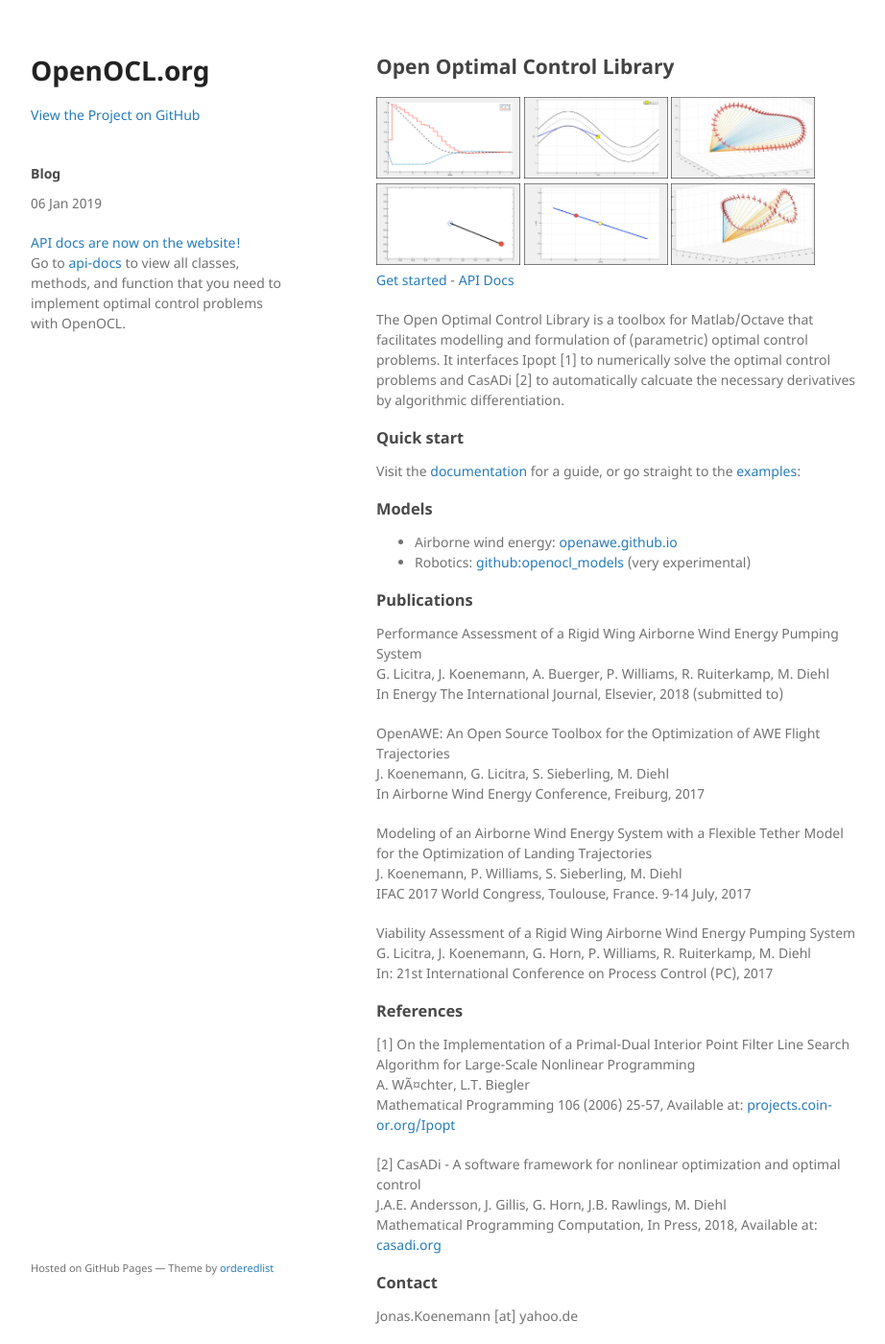
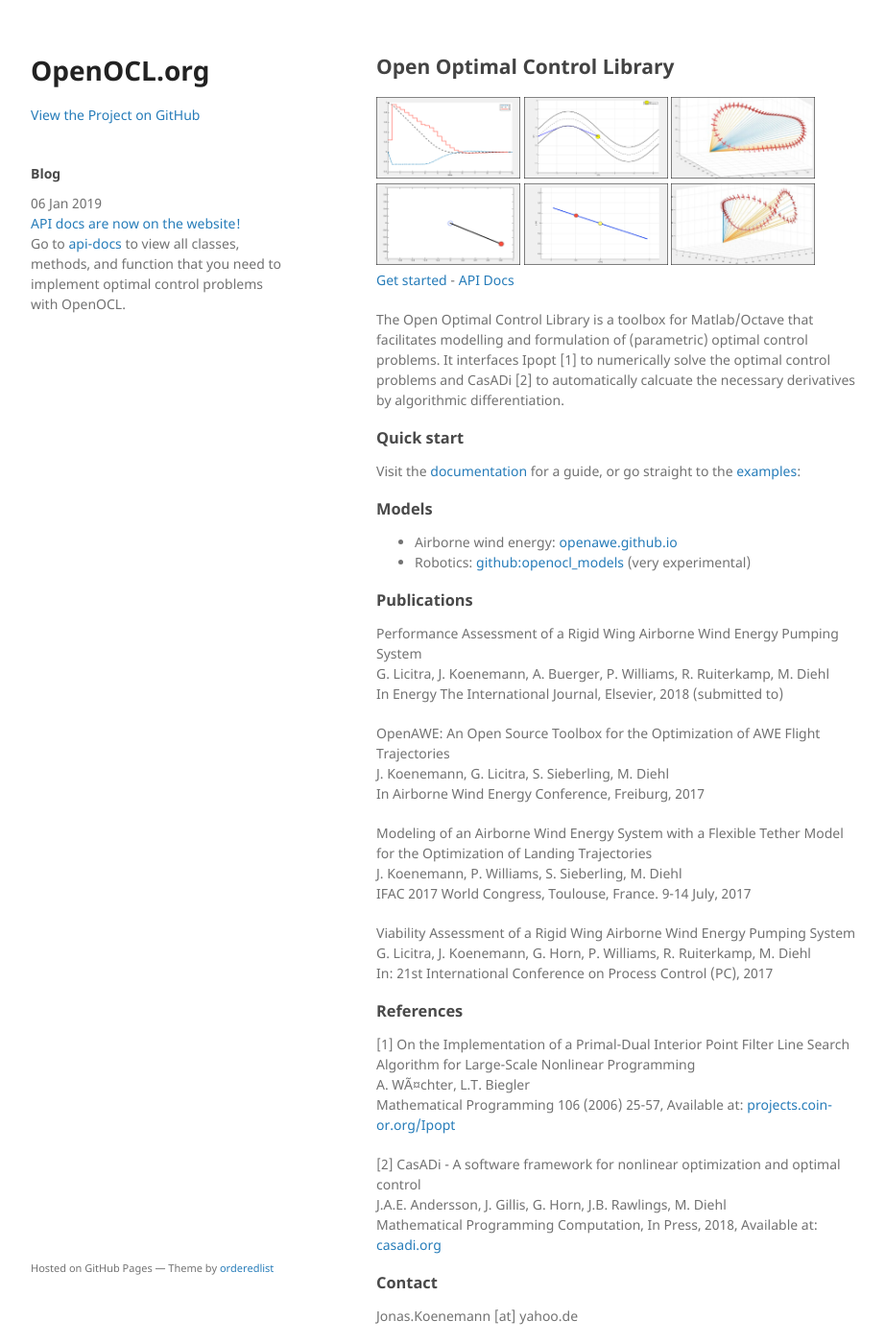
Before and after one commit to OpenOCL/openocl.github.io, a Jekyll site: the page built from index.md, in a window 1280 px wide and 1400 px high. Shown: the whole window at 96% size, without its empty margins (178-1100 px from the left). Built offline with Jekyll 4.4.1, drawn with Linux system fonts in a browser that asks for light colours; our own code applies the rules of GitHub Pages for plain Markdown files.

Commit message:
Update jekyll-theme-minimal.scss

```diff
--- a/_sass/jekyll-theme-minimal.scss
+++ b/_sass/jekyll-theme-minimal.scss
@@ -236,9 +236,12 @@
   margin-left: 40px;
 }
 
-ul.blog {
+.blog ul {
   list-style-type: None;
   padding-inline-start: unset;
+}
+.blog p.date {
+  margin-bottom:0px;
 }
 
 @media print, screen and (max-width: 960px) {
```
